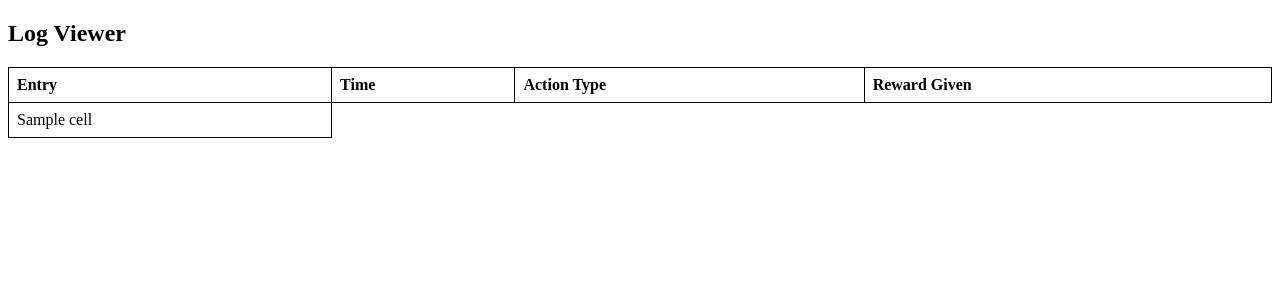
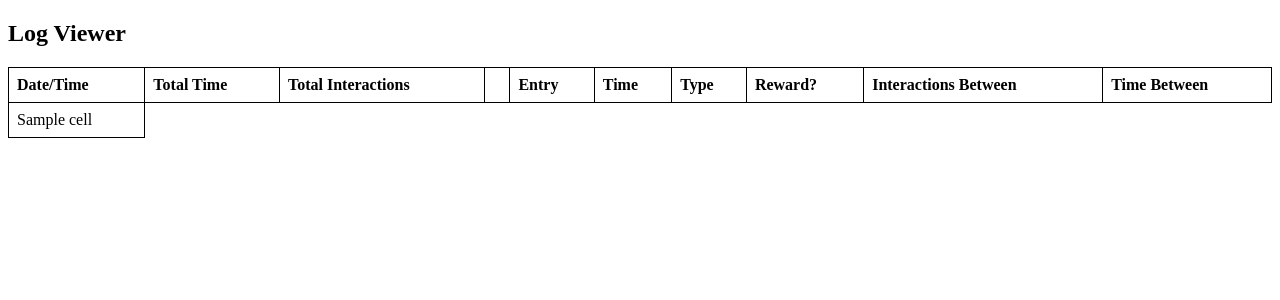
Before and after one commit to JDykman/skinner_box, a Flask app: template templates/t_logviewer.html in a window 1280 px wide. Shown: the top 300 px of the page. Run offline with Flask 3, Linux system fonts and the light colour scheme; the template is opened without the code that fills it: most values are stand-ins (such as "Sample title", 1, 10 or a date in 2020); parts of the project's set-up code (start-up, migrations or seed data) failed here and were passed over.

Commit message:
Small log fix

```diff
--- a/skinnerBox.py
+++ b/skinnerBox.py
@@ -420,13 +420,14 @@ def test_io():
 		water()
 	if action == 'light':
 		flashLightStim(strip, Color(255, 255, 255)) #TODO Change to settings
-
 	if action == 'sound':
 		play_sound(speaker_port, 1)
 	if action == 'lever_press':
 		lever_press()
+        #TODO Put log interaction - manual
 	if action == 'nose_poke':
 		nose_poke()
+        #TODO Put log interaction - manual
 
 	return redirect(url_for('io_testing'))
 
@@ -509,7 +510,7 @@ def download_excel_log_file(filename):
         ws = wb.active
 
         # Define your column titles here
-        column_titles = ['Entry', 'Time', 'Type', 'Reward']
+        column_titles = ['Date/Time', 'Total Time', 'Total Interactions', '', 'Entry', 'Time', 'Type', 'Reward', 'Interactions Between', 'Time Between']
         ws.append(column_titles)
 
         # Read the CSV file and append rows to the worksheet
--- a/templates/t_logviewer.html
+++ b/templates/t_logviewer.html
@@ -19,10 +19,16 @@
     <h2>Log Viewer</h2>
     <table>
         <tr>
+            <th>Date/Time</th>
+            <th>Total Time</th>
+            <th>Total Interactions</th>
+            <th></th>
             <th>Entry</th>
             <th>Time</th>
-            <th>Action Type</th>
-            <th>Reward Given</th>
+            <th>Type</th>
+            <th>Reward?</th>
+            <th>Interactions Between</th>
+            <th>Time Between</th>
         </tr>
         {% for row in rows %}
             <tr>
```
Also changed, not shown: 16 other files.
